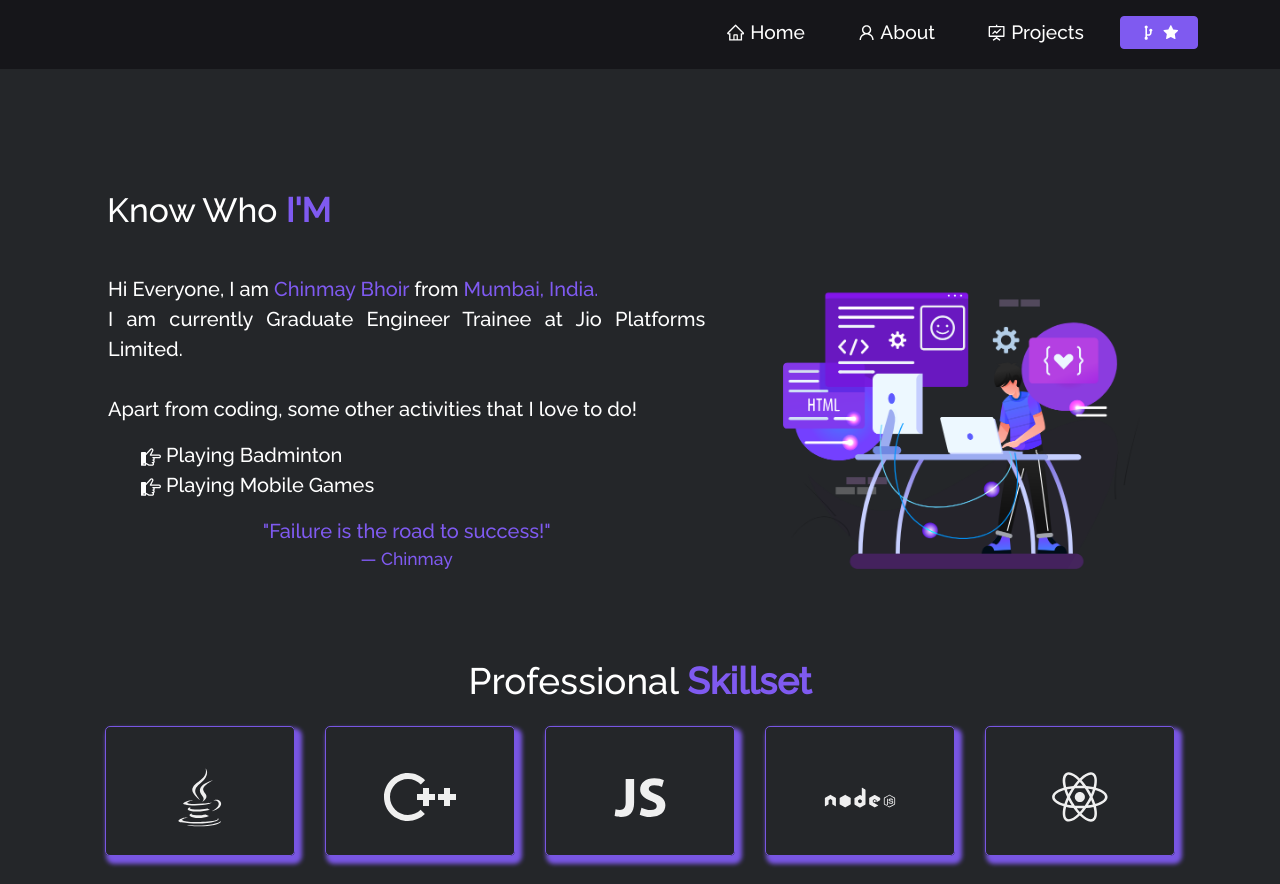
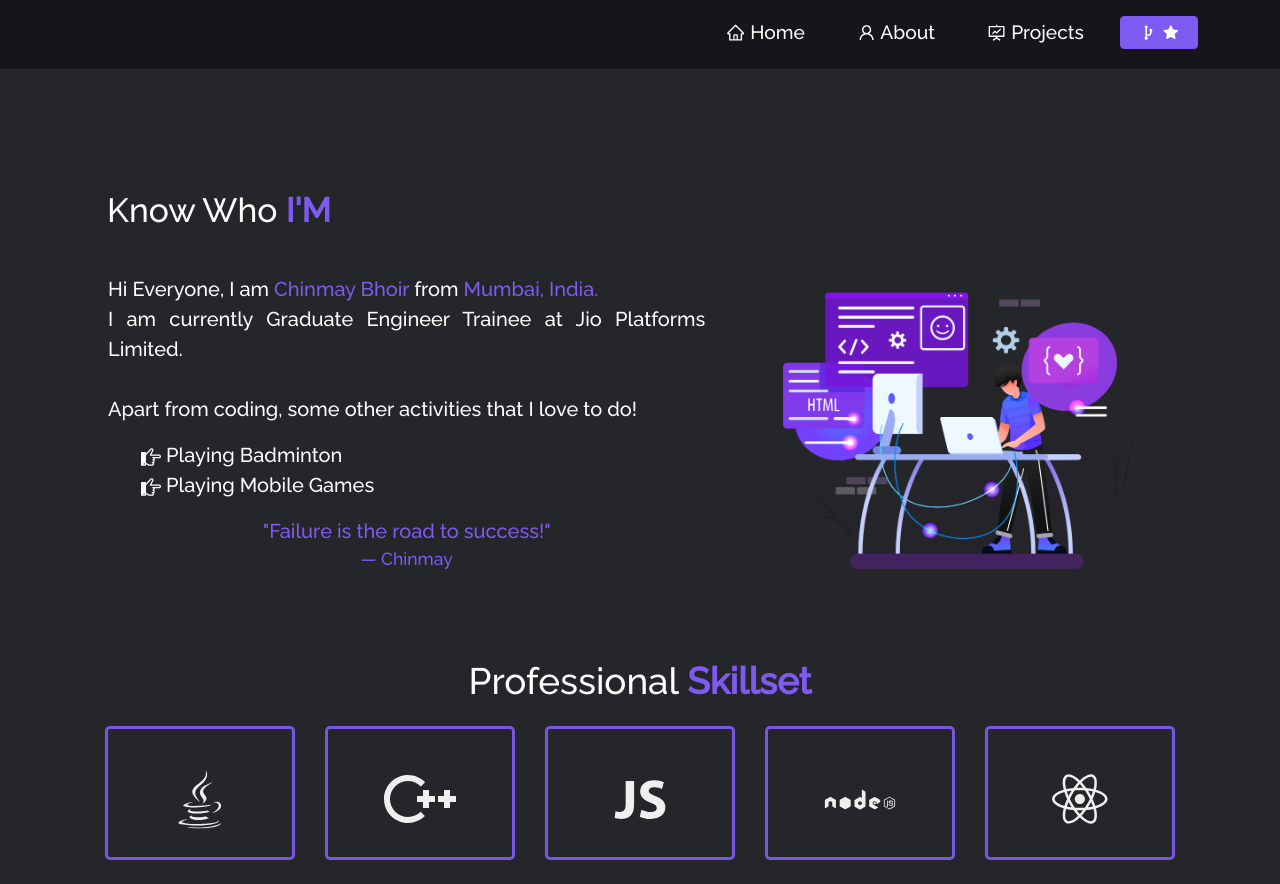
Before and after one commit to Chinmay2660/Portfolio-v2.0, a React (Create React App) app: page /#/about in a window 1280 px wide. Shown: the top 884 px of the page. Built offline with nearby package versions, Linux system fonts and the light colour scheme.

Commit message:
Add hover effect to cards

```diff
--- a/src/style.css
+++ b/src/style.css
@@ -486,18 +486,15 @@ button:focus {
   opacity: 0.9 !important;
   transition: all 0.5s ease 0s !important;
   height: 100% !important;
-  /* border-style: solid !important;
+  border-style: solid !important;
   border-width: medium !important;
-  border-color: #7f5af0 !important; */
+  border-color: #7f5af0 !important;
 }
 
 .project-card-view:hover {
   transform: scale(1.02) !important;
   overflow: hidden !important;
-  /* box-shadow: 0 4px 4px 5px #7f5af0 !important; */
-  border-style: solid;
-  border-width: medium;
-  border-color: #7f5af0;
+  box-shadow: 0 4px 4px 5px #7f5af0 !important;
 }
 
 .btn-primary {
@@ -550,9 +547,18 @@ button:focus {
   text-align: center !important;
   border-radius: 5px !important;
   display: table !important;
-  box-shadow: 4px 5px 4px 3px #7f5af0 !important;
+  /* box-shadow: 4px 5px 4px 3px #7f5af0 !important; */
   overflow: hidden !important;
   transition: all 0.4s ease 0s !important;
+  border-style: solid !important;
+  border-width: medium !important;
+  border-color: #7f5af0 !important;
+}
+
+.tech-icons:hover{
+  transform: scale(1.02) !important;
+  overflow: hidden !important;
+  box-shadow: 4px 5px 4px 3px #7f5af0 !important;
 }
 
 .home-btn-container{
```
